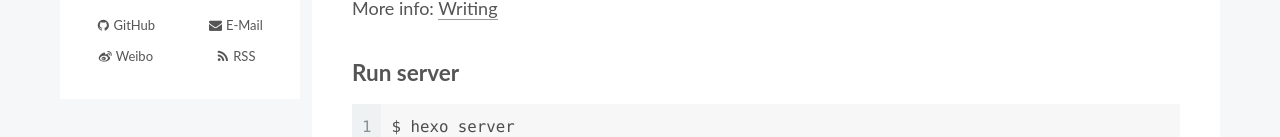
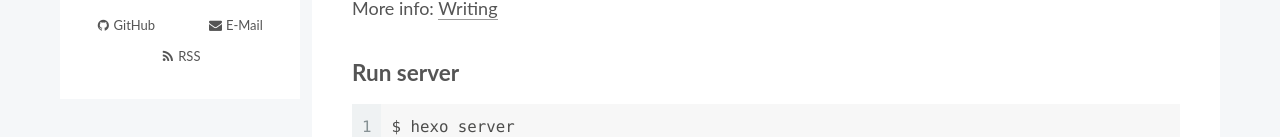
Before and after one commit to Larusyang/larusyang.github.io, a plain HTML site: page index.html in a window 1280 px wide. Shown: the part 507-644 px from the top of the page. Drawn offline with Linux system fonts and the light colour scheme; some packages are replaced by stand-ins of ours; a script that the page names is missing.

Commit message:
Site updated: 2020-01-24 14:13:36

```diff
--- a/index.html
+++ b/index.html
@@ -337,9 +337,6 @@
         <a href="mailto:hi@larus.me" title="E-Mail → mailto:hi@larus.me" rel="noopener" target="_blank"><i class="fa fa-fw fa-envelope"></i>E-Mail</a>
       </span>
       <span class="links-of-author-item">
-        <a href="https://weibo.com/larusyang" title="Weibo → https:&#x2F;&#x2F;weibo.com&#x2F;larusyang" rel="noopener" target="_blank"><i class="fa fa-fw fa-weibo"></i>Weibo</a>
-      </span>
-      <span class="links-of-author-item">
         <a href="/atom.xml" title="RSS → &#x2F;atom.xml"><i class="fa fa-fw fa-rss"></i>RSS</a>
       </span>
   </div>
```
Also changed, not shown: 2020/01/24/hello-world/index.html (+0 -3 lines), archives/2020/01/index.html (+0 -3 lines), archives/2020/index.html (+0 -3 lines), archives/index.html (+0 -3 lines).
